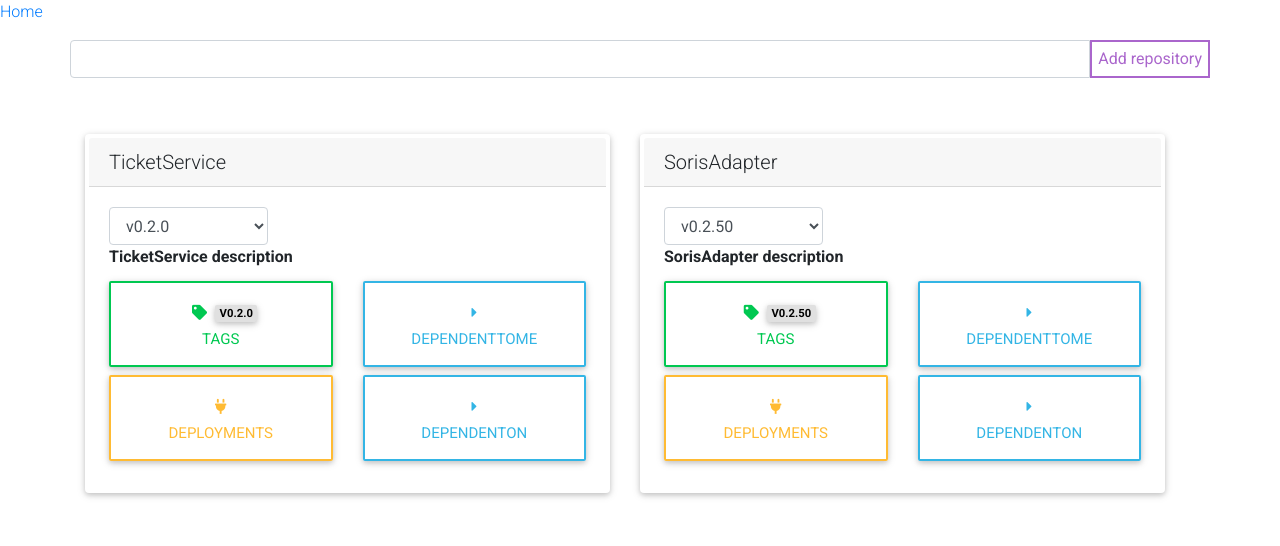
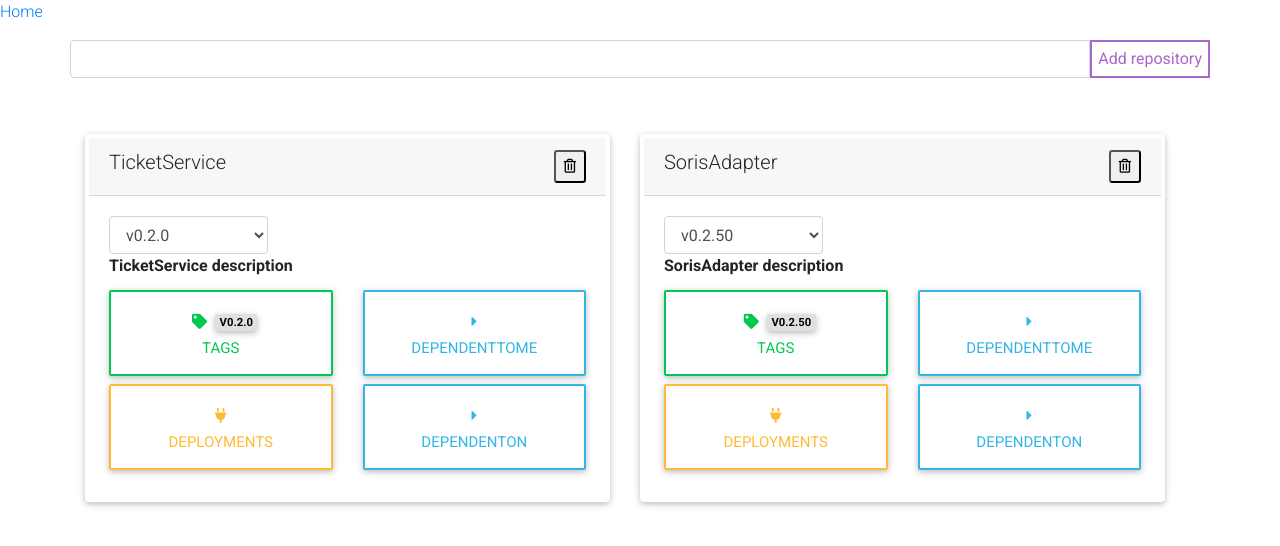
Before and after one commit to bbakla/tagtracker, a React (Create React App) app in the folder frontend/tracker/: page /projects in a window 1280 px wide. Shown: the top 546 px of the page. Built offline with nearby package versions, Linux system fonts and the light colour scheme.

Commit message:
add remove project is done

```diff
--- a/frontend/tracker/src/AddProject.js
+++ b/frontend/tracker/src/AddProject.js
@@ -1,6 +1,14 @@
 import React, {Component} from "react";
 
 export class AddProject extends Component {
+
+    constructor(props) {
+        super(props);
+
+        this.state = {
+            projectIdentifier: ""
+        }
+    }
 
   /*constructor(props) {
       super(props);
@@ -37,13 +45,22 @@ export class AddProject extends Component {
           <button className="btn btn-primary mt-1"
           onClick={this.getRepoInfo}> Add</button>
       </div>
+   */
 
-   */
+    saveIdentifier = (event) => {
+        this.setState({[event.target.name] : event.target.value});
+    }
+
+    addProject = () => {
+        this.props.addProject({
+            id: this.state.projectIdentifier
+        })
+    }
 
   render = () =>
       <div className="input-group mb-2 ">
-        <input type="text" className="form-control"/>
-        <button className="btn-md btn-outline-secondary" type="submit">Add
+        <input type="text" name="projectIdentifier" className="form-control" defaultValue={this.state.projectIdentifier} onChange={this.saveIdentifier}/>
+        <button className="btn-md btn-outline-secondary" type="submit" onClick={this.addProject}>Add
           repository
         </button>
 
--- a/frontend/tracker/src/DisplayProjects.js
+++ b/frontend/tracker/src/DisplayProjects.js
@@ -30,6 +30,10 @@ export class DisplayProjects extends Component {
         return sorted;
     }
 
+    removeProject = (projectName) => {
+        this.props.removeProjectFromTheList(projectName)
+    }
+
   render = () =>
 
       <div id="project-list" className="row col-md-12">
@@ -43,6 +47,7 @@ export class DisplayProjects extends Component {
                            dependentToMe = {project.dependentToMe}
                            dependentOn = {project.dependentOn}
                            deployments = {project.deployments}
+                           removeProjectFromList = {this.removeProject}
                   />
               ))
           }
--- a/frontend/tracker/src/Project.js
+++ b/frontend/tracker/src/Project.js
@@ -28,13 +28,28 @@ export class Project extends Component {
 
     }
 
+    removeProject = () => {
+        let confirmDelete = window.confirm("Are you sure deleting the tag?")
+        if (confirmDelete) {
+            this.props.removeProjectFromList(this.props.name)
+        }
+
+    }
+
     render() {
+        console.log("project");
+        console.log(this.props.description.length);
+
+        const description = this.props.description.length === 0 ? <br/> : this.props.description
+
 
         return (
             <div key={this.props.name} className="col-md-6">
 
                 <div className="card p-1">
-                    <h5 className="card-header">{this.props.name}</h5>
+                    <h5 className=" card-header">{this.props.name}
+                    <button className="outline-danger float-right btn-sm" onClick={this.removeProject}> <i className=" far fa-trash-alt"></i></button>
+                    </h5>
 
                     <div className="card-body">
 
@@ -48,7 +63,10 @@ export class Project extends Component {
                             }
                         </select>
 
-                        <p className="card-title font-weight-bold">{this.props.description}</p>
+                        <div>
+                        <p className= "card-title font-weight-bold">{description}</p>
+
+                        </div>
 
                         <div className="row">
                             <div className="col-xs-6 col-md-6">
--- a/frontend/tracker/src/ProjectDashboard.js
+++ b/frontend/tracker/src/ProjectDashboard.js
@@ -1,10 +1,6 @@
 import React, {Component} from "react";
 import {AddProject} from "./AddProject";
 import {DisplayProjects} from "./DisplayProjects";
-import Navigation from "./components/Navbar";
-import {NavLink, Route, Router, Switch} from "react-router-dom";
-import history from "./history";
-import {DisplayTags} from "./tags/DisplayTags";
 
 export default class ProjectDashboard extends Component {
     constructor(props) {
@@ -186,15 +182,48 @@ export default class ProjectDashboard extends Component {
         }
     }
 
+    createProject = (projectData) => {
+
+        const project = {
+            projectName: projectData.id,
+            projectId: "",
+            description: "",
+            tags: [{
+                tagName: "",
+                message: "",
+                releaseNotes: "",
+                createdDate: "",
+                dependentToMe: [],
+                dependentOn: [],
+                deployments:
+                    {
+                        dev: "",
+                        int: "",
+                        prod: ""
+                    }
+            }]
+
+        };
+
+        this.setState({projects: this.state.projects.concat(project)});
+    }
+
+    deleteProject = (projectName) => {
+        this.setState({projects: this.state.projects.filter(p => p.projectName !== projectName)})
+    }
+
     render = () =>
 
         <div className="container">
 
             <div className="row mt-3">
-                <AddProject/>
+                <AddProject addProject={this.createProject}/>
             </div>
             <div className="row mt-5">
-                <DisplayProjects projects={this.state.projects}/>
+                <DisplayProjects
+                    projects={this.state.projects}
+                    removeProjectFromTheList={this.deleteProject}
+                />
             </div>
 
         </div>
```
